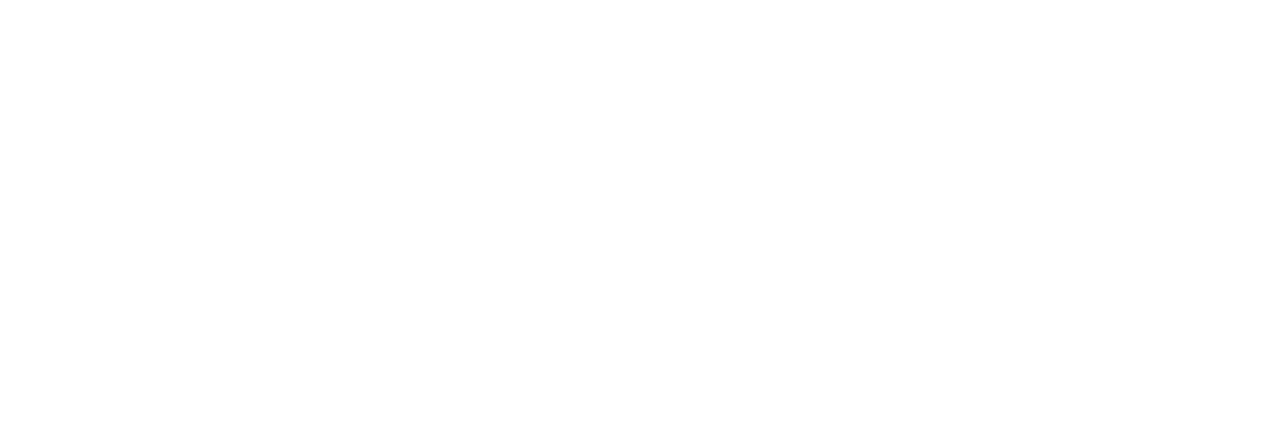
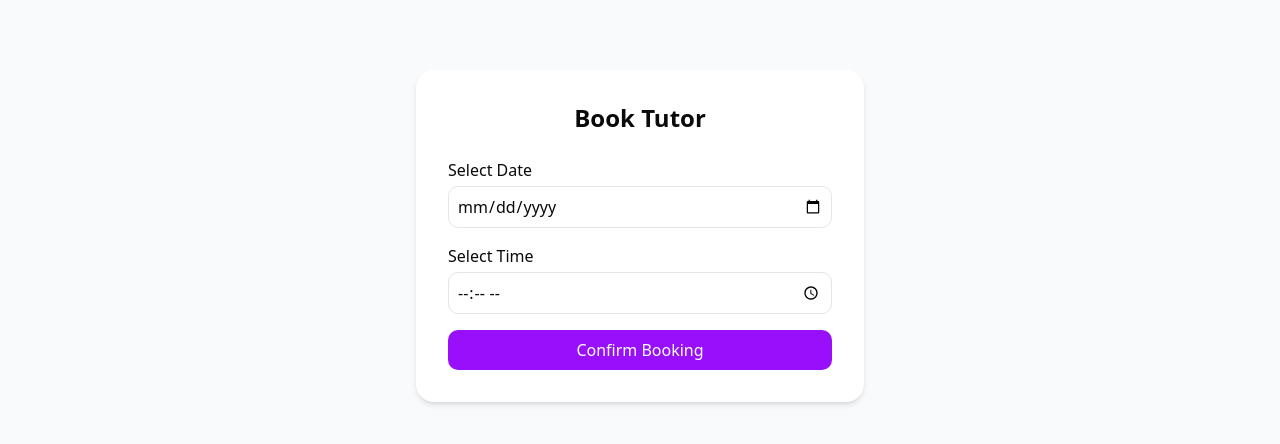
Before and after one commit to aishachy/skillbridge-frontend, a Next.js app: page /tutor/1/book in a window 1280 px wide. Before the commit this address had no page. Shown: the part 300-744 px from the top of the page. Built offline with nearby package versions, Linux system fonts and the light colour scheme; no server answers.

Commit message:
bookings section

```diff
--- /dev/null
+++ b/src/app/tutor/[id]/book/page.tsx
@@ -0,0 +1,99 @@
+"use client";
+
+import { useParams, useRouter } from "next/navigation";
+import { useState } from "react";
+import { env } from "@/env";
+
+const API_URL = env.NEXT_PUBLIC_API_URL;
+
+export default function BookTutorPage() {
+  const params = useParams();
+  const router = useRouter();
+  const tutorId = params?.id as string;
+
+  const [date, setDate] = useState("");
+  const [time, setTime] = useState("");
+  const [loading, setLoading] = useState(false);
+
+  const handleBooking = async (e: React.FormEvent) => {
+    e.preventDefault();
+
+    const token = localStorage.getItem("token");
+    if (!token) {
+      alert("Please login first");
+      router.push("/login");
+      return;
+    }
+
+    try {
+      setLoading(true);
+
+      const res = await fetch(`${API_URL}/api/bookings`, {
+        method: "POST",
+        headers: {
+          "Content-Type": "application/json",
+          Authorization: `Bearer ${token}`,
+        },
+        body: JSON.stringify({
+          tutorId: Number(tutorId),
+          date,
+          startTime: time,
+        }),
+      });
+
+      if (!res.ok) throw new Error("Booking failed");
+
+      alert("Booking successful!");
+      router.push("/dashboard/student");
+    // eslint-disable-next-line @typescript-eslint/no-explicit-any
+    } catch (error: any) {
+      alert(error.message || "Something went wrong");
+    } finally {
+      setLoading(false);
+    }
+  };
+
+  return (
+    <div className="min-h-screen flex justify-center items-center bg-gray-50">
+      <div className="bg-white shadow-md rounded-2xl p-8 w-full max-w-md">
+        <h1 className="text-2xl font-bold mb-6 text-center">
+          Book Tutor
+        </h1>
+
+        <form onSubmit={handleBooking} className="space-y-4">
+
+          <div>
+            <label className="block mb-1 font-medium">Select Date</label>
+            <input
+              type="date"
+              required
+              value={date}
+              onChange={(e) => setDate(e.target.value)}
+              className="w-full border rounded-lg p-2"
+            />
+          </div>
+
+          <div>
+            <label className="block mb-1 font-medium">Select Time</label>
+            <input
+              type="time"
+              required
+              value={time}
+              onChange={(e) => setTime(e.target.value)}
+              className="w-full border rounded-lg p-2"
+            />
+          </div>
+
+          <button
+            type="submit"
+            disabled={loading}
+            className="w-full bg-purple-600 text-white py-2 rounded-lg"
+          >
+            {loading ? "Booking..." : "Confirm Booking"}
+          </button>
+
+        </form>
+      </div>
+    </div>
+  );
+}
--- a/src/app/tutor/[id]/page.tsx
+++ b/src/app/tutor/[id]/page.tsx
@@ -171,12 +171,13 @@
             </div>
           </div>
 
-          <button
-            className="bg-purple-600 text-white px-6 py-3 rounded-full"
-            onClick={() => router.push(`/book-tutor/${tutor.id}`)}
-          >
-            Book Appointment →
-          </button>
+          {user?.id !== tutor.user?.id && (
+            <button
+              onClick={() => router.push(`/tutor/${tutor.id}/book`)}
+            >
+              Book Appointment
+            </button>
+          )}
         </div>
       </div>
 
```
